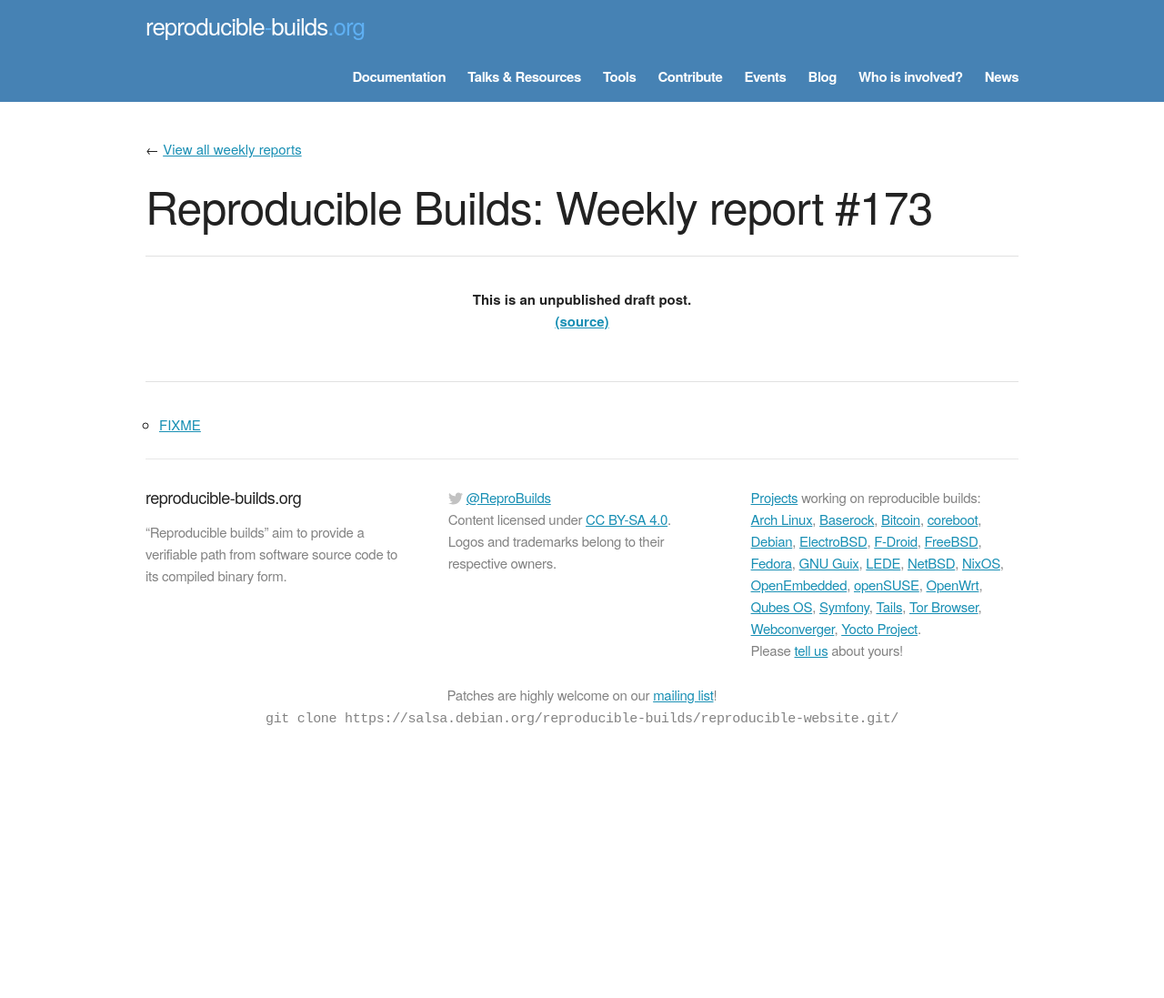
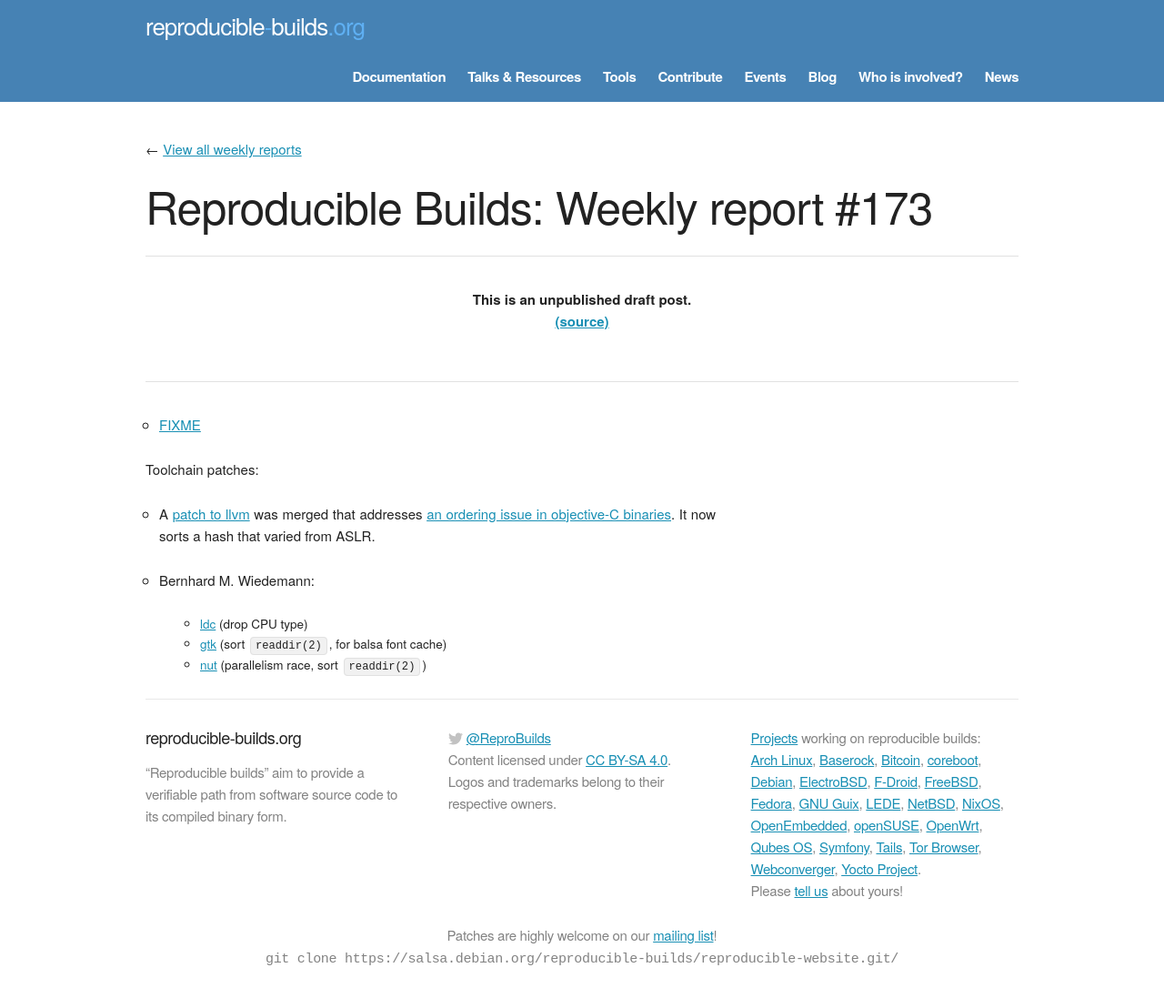
Before and after one commit to prototypefund/reproducible-website, a Jekyll site: the page built from _blog/posts/173.md, in a window 1280 px wide. Shown: the whole page at 91% size. Built offline with Jekyll 4.4.1, drawn with Linux system fonts in a browser that asks for light colours; some web fonts are replaced; before the commit the page ends 900 px from its top, so only the background shows below that.

Commit message:
173: +4 patches

```diff
--- a/_blog/posts/173.md
+++ b/_blog/posts/173.md
@@ -4,3 +4,12 @@ week: 173
 ---
 
 * [FIXME](https://bugs.debian.org/906030)
+
+
+Toolchain patches:
+* A [patch to llvm](https://reviews.llvm.org/D50559) was merged that addresses [an ordering issue in objective-C binaries](https://bugs.llvm.org/show_bug.cgi?id=35277). It now sorts a hash that varied from ASLR.
+
+* Bernhard M. Wiedemann:
+    * [ldc](https://github.com/ldc-developers/ldc/pull/2812) (drop CPU type)
+    * [gtk](https://gitlab.gnome.org/GNOME/gtk/merge_requests/297) (sort `readdir(2)`, for balsa font cache)
+    * [nut](https://build.opensuse.org/request/show/628805) (parallelism race, sort `readdir(2)`)
```
